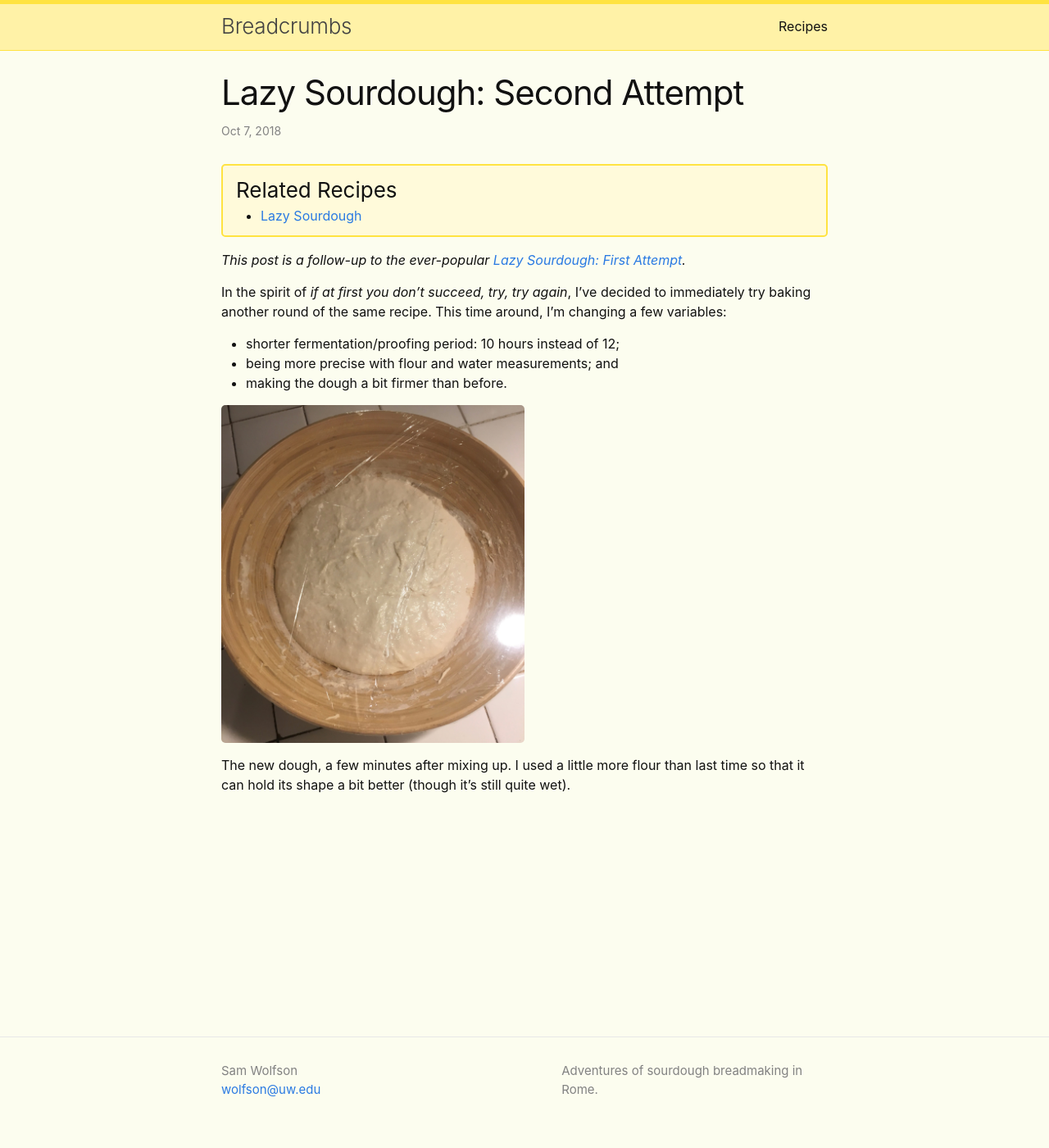
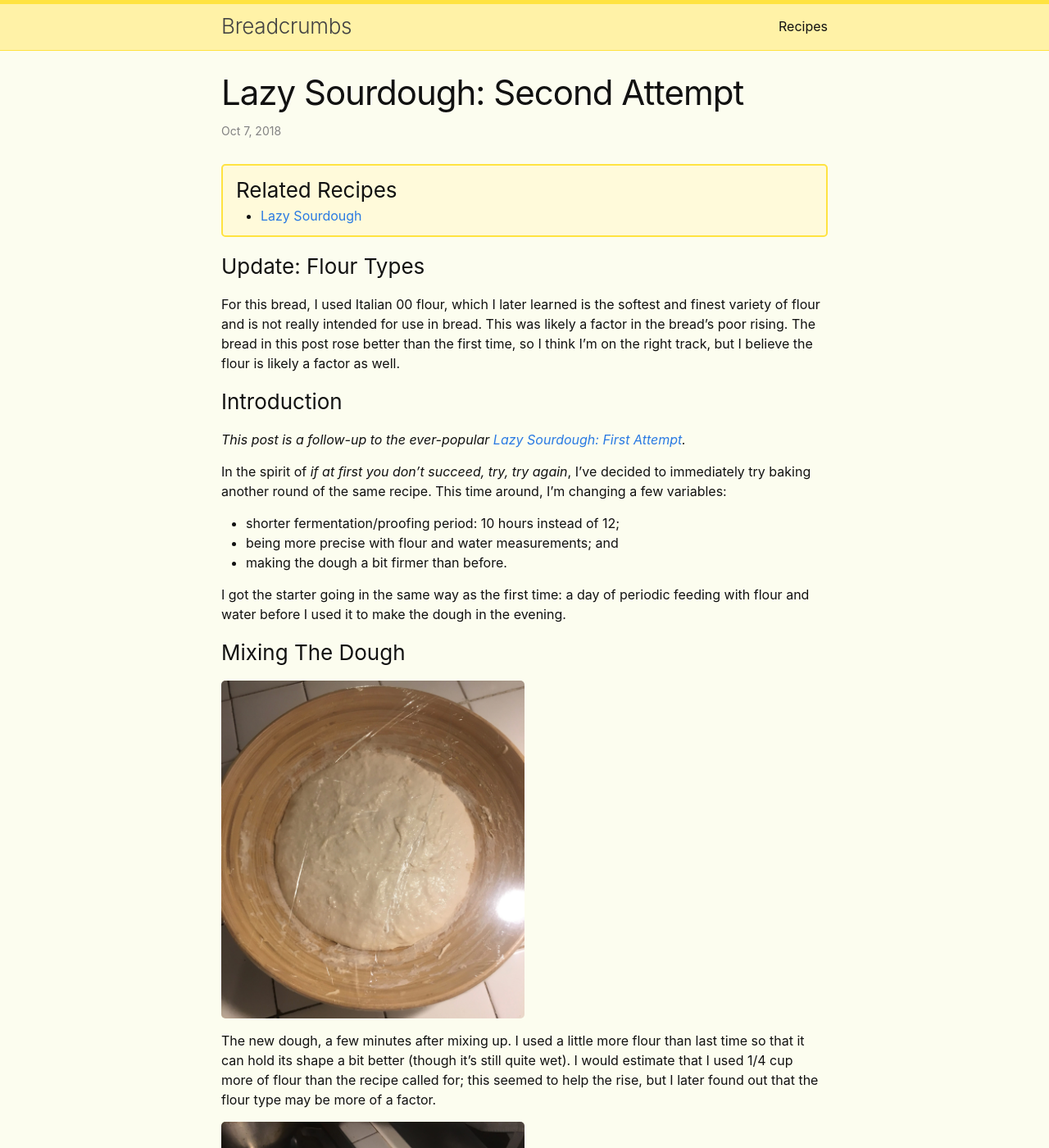
Before and after one commit to terabyte128/breadcrumbs, a Jekyll site: the page built from _posts/2018-10-07-lazy-sourdough-second-attempt.md, in a window 1280 px wide and 1400 px high. Shown: the whole window at 82% size. Built offline with Jekyll 4.4.1, drawn with Linux system fonts in a browser that asks for light colours; some web fonts are replaced; some of the changed text lies outside the part shown.

Commit message:
Update second sourdough attempt

```diff
--- a/_posts/2018-10-07-lazy-sourdough-second-attempt.md
+++ b/_posts/2018-10-07-lazy-sourdough-second-attempt.md
@@ -7,6 +7,12 @@
 date: "2018-10-07 22:23:58 +0200"
 ---
 
+### Update: Flour Types
+
+For this bread, I used Italian 00 flour, which I later learned is the softest and finest variety of flour and is not really intended for use in bread. This was likely a factor in the bread's poor rising. The bread in this post rose better than the first time, so I think I'm on the right track, but I believe the flour is likely a factor as well.
+
+### Introduction
+
 *This post is a follow-up to the ever-popular [Lazy Sourdough: First Attempt](/2018/10/06/lazy-sourdough.html).*
 
 In the spirit of *if at first you don't succeed, try, try again*, I've decided to immediately try baking another round of the same recipe. This time around, I'm changing a few variables:
@@ -15,6 +21,43 @@
 - being more precise with flour and water measurements; and
 - making the dough a bit firmer than before.
 
-![starter](/assets/img/2018-10-07/before_rising.jpeg){:width="50%"}
+I got the starter going in the same way as the first time: a day of periodic feeding with flour and water before I used it to make the dough in the evening.
 
-The new dough, a few minutes after mixing up. I used a little more flour than last time so that it can hold its shape a bit better (though it's still quite wet).
+### Mixing The Dough
+
+![](/assets/img/2018-10-07/before_rising.jpeg){:width="50%"}
+
+The new dough, a few minutes after mixing up. I used a little more flour than last time so that it can hold its shape a bit better (though it's still quite wet). I would estimate that I used 1/4 cup more of flour than the recipe called for; this seemed to help the rise, but I later found out that the flour type may be more of a factor.
+
+![](/assets/img/2018-10-07/a_few_hours_in.jpeg){:width="50%"}
+
+A few hours after mixing the dough.
+
+I left the dough to ferment for 10 hours and woke up at 6:30am 😴 to bake it.
+
+### Forming The Loaf
+
+After pre-heating the oven, I dumped a **lot** of flour on my workspace and used my fancy new silicone spatula to splap the dough out of the bowl and onto the table. After flouring my hands, I tucked over each of the four sides, then, since it was still sort of falling apart, I did that again. I'm not sure how doing it multiple times affects the rise. I flipped over the dough again and placed it on the plastic wrap for a little more proofing while the oven finished heating.
+
+![](/assets/img/2018-10-07/dough_on_flour.jpeg)
+
+The dough on the floured table after folding over. It's difficult to tell from this photo, but this dough has a lot fewer holes than the dough from yesterday, and holds together a bit better.
+
+![](/assets/img/2018-10-07/dough_on_plastic.jpeg){:width="50%"}
+
+The dough on the plastic wrap (protip: you can re-use the plastic wrap that you used to cover the bowl for this step!)
+
+### Baking
+
+I flipped the dough into the hot pot, covered with the lid, and baked for 30 min with the lid on and an additional 25 min with the lid off. I went a little longer than the prescribed time to allow the crust to brown a bit more.
+
+### The Final Bread
+![](/assets/img/2018-10-07/finished_bread.jpeg){:width="50%"}
+<br><br>
+![](/assets/img/2018-10-07/crumb_pic.jpeg){:width="50%"}
+
+It's definitely _better_ than the first attempt, but still doesn't have as much rise as I'd like. But now that I have a better understanding of different flour types, I'll try again with stronger flour and see the effect of that.
+
+### Lessons Learned
+- Italian 00 flour is not necessarily intended for bread making and may not rise as easily or produce as much gluten as stronger, coarser flours.
+- Shorter fermentation time (10 hours vs. 12) may be helpful to prevent over-proofing, though it's unclear how much of the low rise was a result of the flour.
```
Also changed, not shown: _posts/2018-10-06-lazy-sourdough.md (+4 -0 lines), recipes/lazy_sourdough.md (+1 -1 lines), assets/img/2018-10-07/a_few_hours_in.jpeg (added), assets/img/2018-10-07/crumb_pic.jpeg (added), assets/img/2018-10-07/dough_on_flour.jpeg (added), assets/img/2018-10-07/dough_on_plastic.jpeg (added), assets/img/2018-10-07/finished_bread.jpeg (added).
